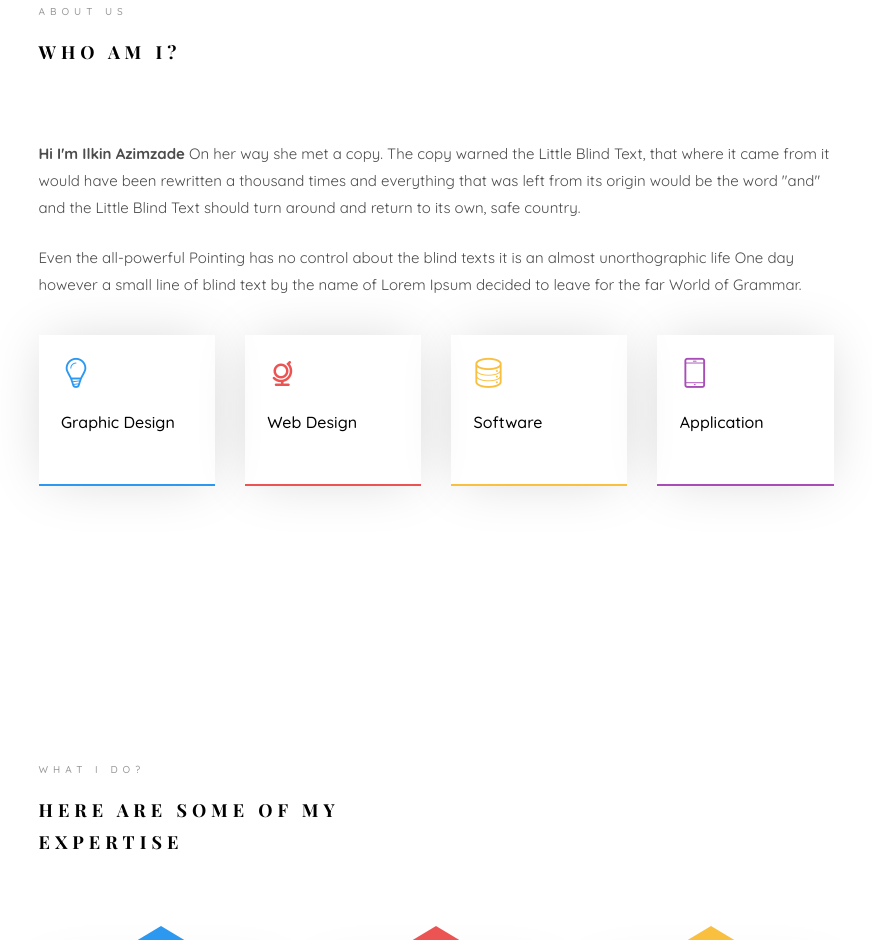
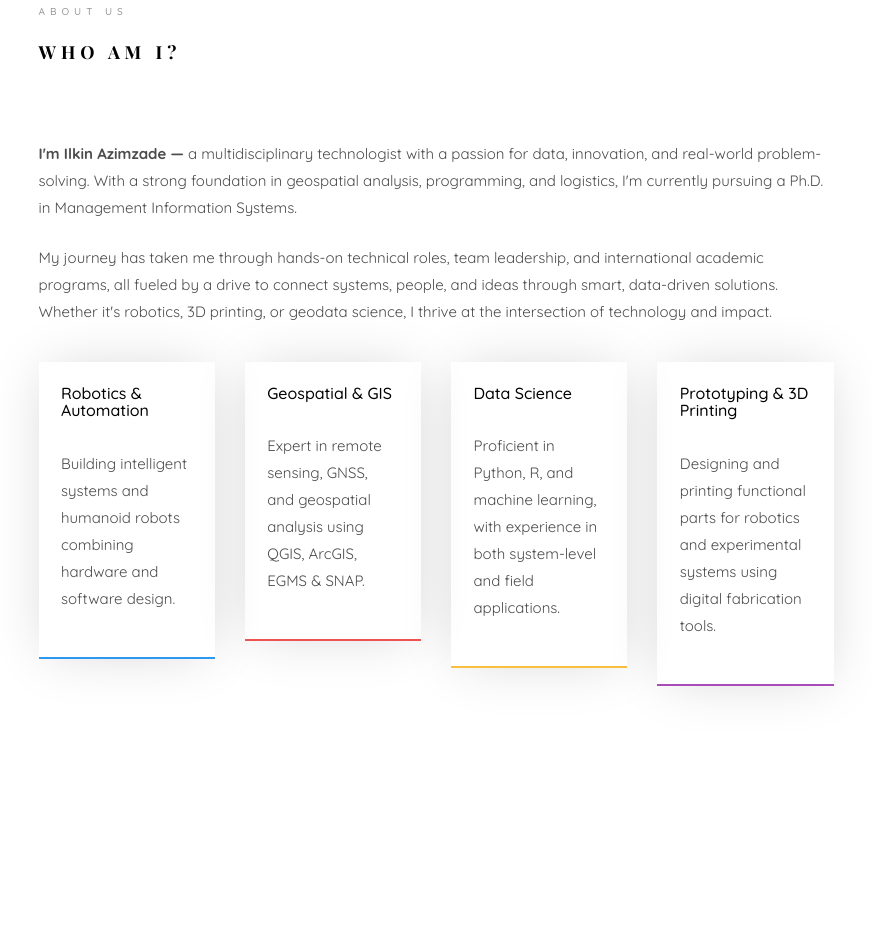
Before and after one commit to lknzmzd/portfolio-5.0, a plain HTML site: page index.html in a window 1280 px wide. Shown: the part 1007-1947 px from the top of the page, without its empty margins (354-1226 px from the left). Drawn offline with nearby package versions, Linux system fonts and the light colour scheme; files whose address does not match are found by name; a web font is replaced by a local one.

Commit message:
initial commit

```diff
--- a/index.html
+++ b/index.html
@@ -136,37 +136,45 @@
 									<div class="about-desc">
 										<span class="heading-meta">About Us</span>
 										<h2 class="colorlib-heading">Who Am I?</h2>
-										<p><strong>Hi I'm Ilkin Azimzade</strong> On her way she met a copy. The copy warned the Little Blind Text, that where it came from it would have been rewritten a thousand times and everything that was left from its origin would be the word "and" and the Little Blind Text should turn around and return to its own, safe country.</p>
-										<p>Even the all-powerful Pointing has no control about the blind texts it is an almost unorthographic life One day however a small line of blind text by the name of Lorem Ipsum decided to leave for the far World of Grammar.</p>
+										<p><strong>I'm Ilkin Azimzade —</strong> a multidisciplinary technologist with a passion for data, innovation, and real-world problem-solving. With a strong foundation in geospatial analysis, programming, and logistics, I'm currently pursuing a Ph.D. in Management Information Systems. </p>
+										<p>My journey has taken me through hands-on technical roles, team leadership, and international academic programs, all fueled by a drive to connect systems, people, and ideas through smart, data-driven solutions. Whether it's robotics, 3D printing, or geodata science, I thrive at the intersection of technology and impact.</p>
 									</div>
 								</div>
 							</div>
 							<div class="row">
 								<div class="col-md-3 animate-box" data-animate-effect="fadeInLeft">
 									<div class="services color-1">
-										<span class="icon2"><i class="icon-bulb"></i></span>
-										<h3>Graphic Design</h3>
+										<!-- <span class="icon2"><i class='bxr  bx-robot'></i> </span> -->
+										<h3>Robotics & Automation</h3>
+										<p>Building intelligent systems and humanoid robots combining hardware and software design.</p>
 									</div>
 								</div>
+
 								<div class="col-md-3 animate-box" data-animate-effect="fadeInRight">
 									<div class="services color-2">
-										<span class="icon2"><i class="icon-globe-outline"></i></span>
-										<h3>Web Design</h3>
+										<!-- <span class="icon2"><i class="icon-globe-outline"></i></span> -->
+										<h3>Geospatial & GIS</h3>
+										<p>Expert in remote sensing, GNSS, and geospatial analysis using QGIS, ArcGIS, EGMS & SNAP.</p>
 									</div>
 								</div>
+
 								<div class="col-md-3 animate-box" data-animate-effect="fadeInTop">
 									<div class="services color-3">
-										<span class="icon2"><i class="icon-data"></i></span>
-										<h3>Software</h3>
+										<!-- <span class="icon2"><i class="icon-data"></i></span> -->
+										<h3>Data Science</h3>
+										<p>Proficient in Python, R, and machine learning, with experience in both system-level and field applications.</p>
 									</div>
 								</div>
+
 								<div class="col-md-3 animate-box" data-animate-effect="fadeInBottom">
 									<div class="services color-4">
-										<span class="icon2"><i class="icon-phone3"></i></span>
-										<h3>Application</h3>
+										<!-- <span class="icon2"><i class="icon-tools"></i></span> -->
+										<h3>Prototyping & 3D Printing</h3>
+										<p>Designing and printing functional parts for robotics and experimental systems using digital fabrication tools.</p>
 									</div>
 								</div>
 							</div>
+
 							<!-- <div class="row">
 								<div class="col-md-12 animate-box" data-animate-effect="fadeInLeft">
 									<div class="hire">
```
Also changed, not shown: images/about.jpg.
